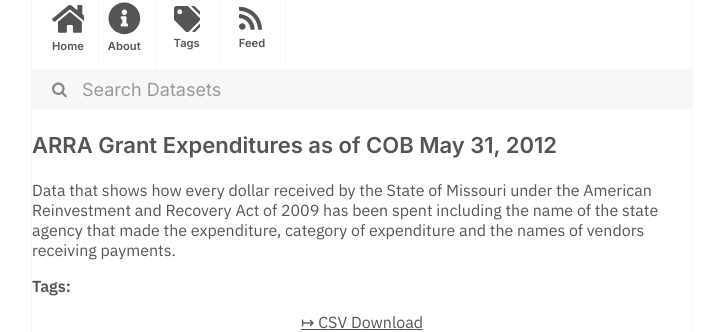
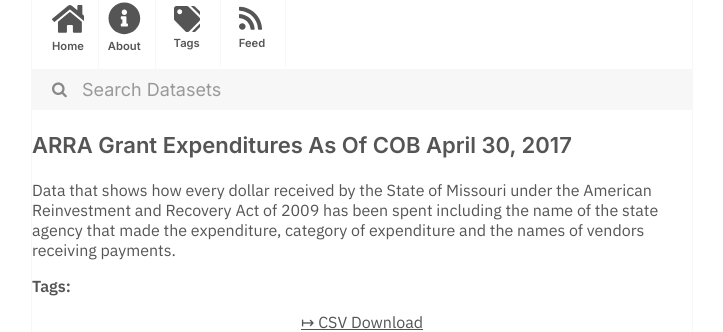
Before and after one commit to dayda-entities/state-of-missouri, a Jekyll site: the page built from _posts/2020-11-10-arra-grant-expenditures-as-of-.md, in a window 1280 px wide. Shown: the part 216-548 px from the top of the page, without its empty margins (278-1001 px from the left). Built offline with Jekyll 4.4.1, drawn with Linux system fonts in a browser that asks for light colours.

```diff
--- a/_posts/2020-11-10-arra-grant-expenditures-as-of-.md
+++ b/_posts/2020-11-10-arra-grant-expenditures-as-of-.md
@@ -1,14 +1,14 @@
 ---
-title: 'ARRA Grant Expenditures as of COB May 31, 2012'
-created: '2020-11-10T17:23:45.403716'
-modified: '2020-11-10T17:23:45.403727'
+title: 'ARRA Grant Expenditures As Of COB April 30, 2017'
+created: '2020-11-10T17:23:38.450821'
+modified: '2020-11-10T17:23:38.450831'
 state: active
 type: dataset
 tags: []
 groups:
   - Local Government
-csv_url: 'https://data.mo.gov/api/views/wnys-nx3n/rows.csv?accessType=DOWNLOAD'
-json_url: 'https://data.mo.gov/api/views/wnys-nx3n/rows.json?accessType=DOWNLOAD'
+csv_url: 'https://data.mo.gov/api/views/hsgk-w24x/rows.csv?accessType=DOWNLOAD'
+json_url: 'https://data.mo.gov/api/views/hsgk-w24x/rows.json?accessType=DOWNLOAD'
 layout: post
 
 ---
```
